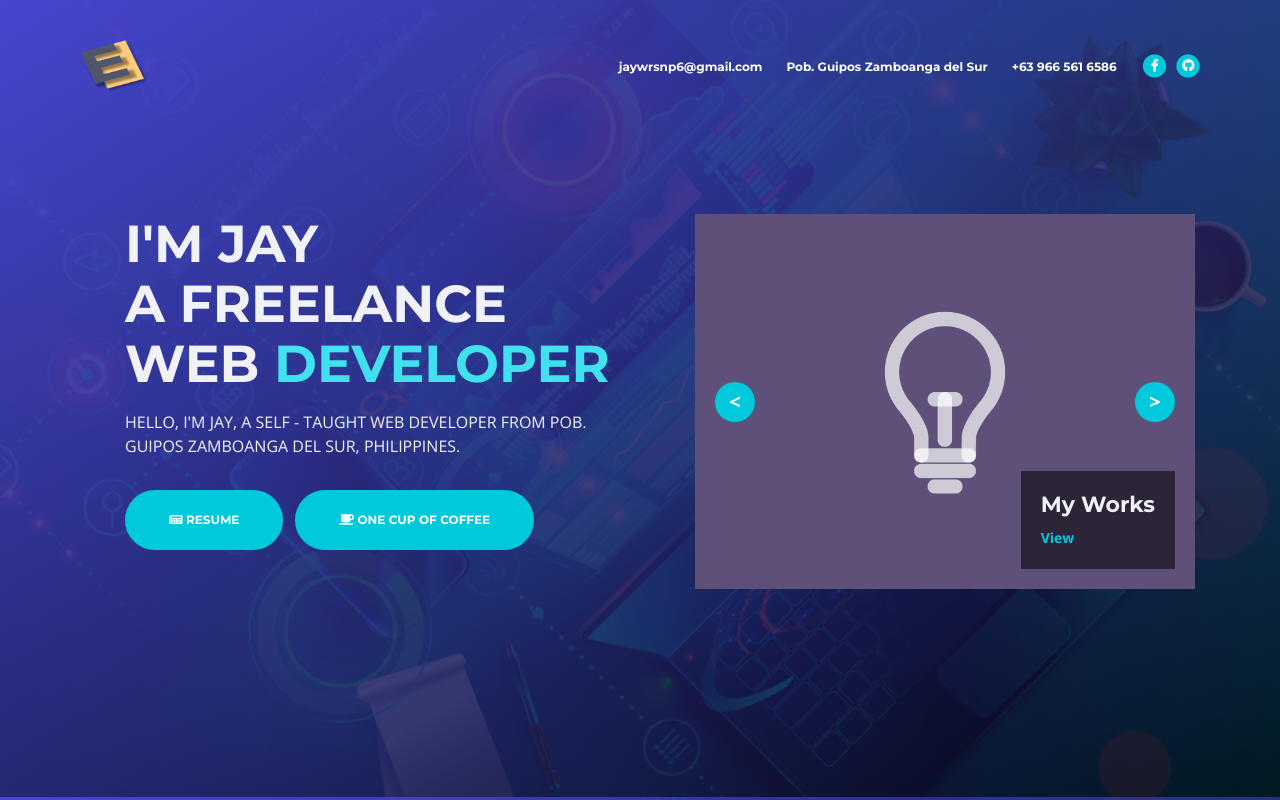
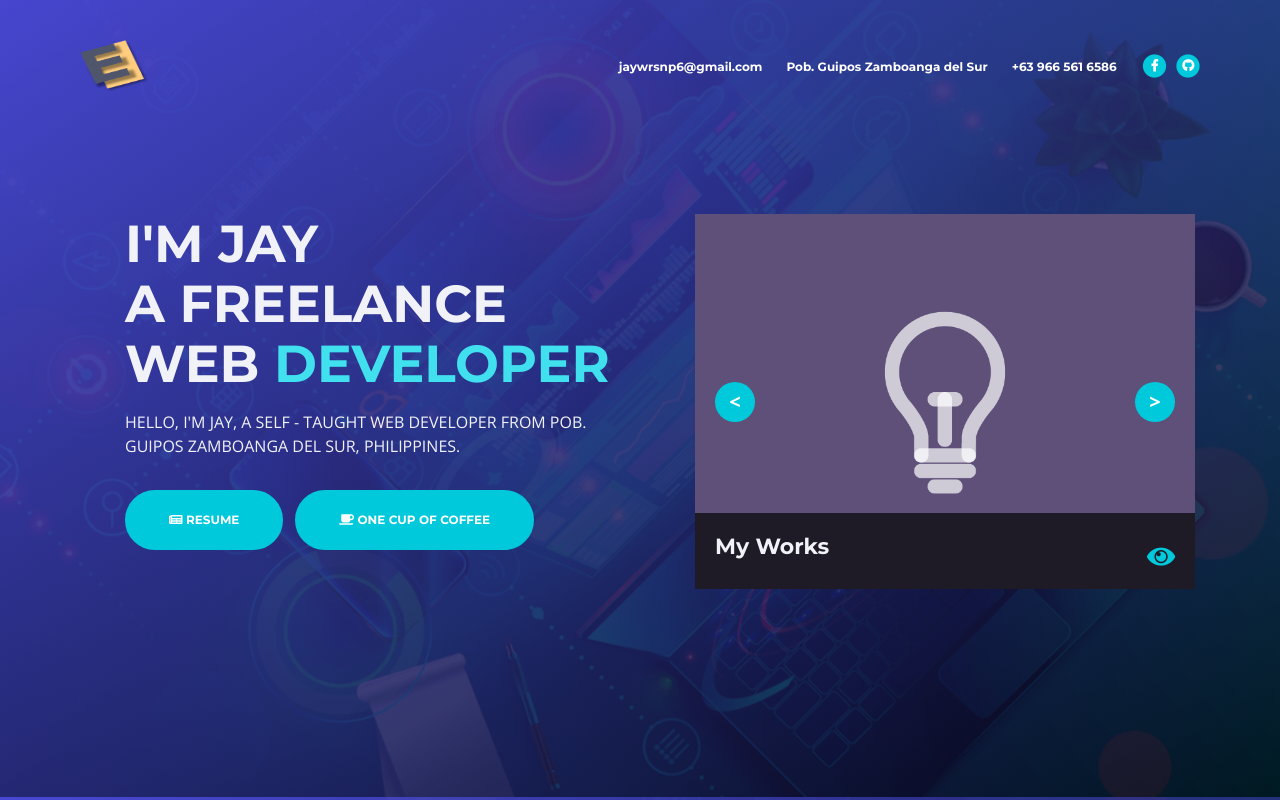
Before and after one commit to edmar-afk/JayForCode-old, a PHP site: page / in a window 1280 px wide. Run offline with PHP 8.4, Linux system fonts and the light colour scheme.

Commit message:
added new

```diff
--- a/css/skills.css
+++ b/css/skills.css
@@ -82,7 +82,7 @@
 
 @media screen and (max-width: 768px){
 	.cards_wrap{
-        margin-top: 250px;
+        margin-top: 10px;
     }
 
     .cards_wrap .card_item{
--- a/css/slider.css
+++ b/css/slider.css
@@ -17,14 +17,22 @@
 
   .text-block {
     position: absolute;
-    bottom: 20px;
-    right: 20px;
-    background-color: rgba(0, 0, 0, 0.534);
+    bottom: 0;
+    right: 0;
+    width: 100%;
+    background-color: rgba(0, 0, 0, 0.678);
     color: white;
     padding-left: 20px;
     padding-right: 20px;
     padding-top: 20px;
     padding-bottom: 20px;
+  }
+
+  .slider-view{
+    position: absolute;
+    font-size:25px;
+    right: 20px;
+    bottom:20px;
   }
 
   .text-block a{
--- a/index.html
+++ b/index.html
@@ -129,7 +129,9 @@
                                     <img src="images/works.gif" />
                                     <div class="text-block">
                                         <h4>My Works</h4>
-                                        <a href="#" id="myBtnWorks">View</a>
+                                        <a href="#" id="myBtnWorks">
+                                            <span class="slider-view fa fa-eye"></span>
+                                        </a>
                                     </div>
                                 </div>
 
@@ -137,7 +139,9 @@
                                     <img src="images/achievements.gif" />
                                     <div class="text-block">
                                         <h4>My Achievements</h4>
-                                        <a href="#" id="myBtnAchieve">View</a>
+                                        <a href="#" id="myBtnAchieve">
+                                            <span class="slider-view fa fa-eye"></span>
+                                        </a>
                                     </div>
                                 </div>
 
@@ -145,7 +149,9 @@
                                     <img src="images/about-me.gif" />
                                     <div class="text-block">
                                         <h4>About me</h4>
-                                        <a href="#" id="myBtnAbout">View</a>
+                                        <a href="#" id="myBtnAbout">
+                                            <span class="slider-view fa fa-eye"></span>
+                                        </a>
                                     </div>
                                 </div>
 
@@ -153,7 +159,9 @@
                                     <img src="images/skills.gif" />
                                     <div class="text-block">
                                         <h4>My Skills</h4>
-                                        <a href="#" id="myBtnSkills">View</a>
+                                        <a href="#" id="myBtnSkills">
+                                            <span class="slider-view fa fa-eye"></span>
+                                        </a>
                                     </div>
                                 </div>
 
@@ -494,8 +502,8 @@
                                 <div class="role_name">Python</div>
                                 <div class="real_name">
                                     <span class="fa fa-star checked"></span>
-                                    <span class="fa fa-star checked"></span>
-                                    <span class="fa fa-star checked"></span>
+                                    <span class="fa fa-star"></span>
+                                    <span class="fa fa-star"></span>
                                     <span class="fa fa-star"></span>
                                     <span class="fa fa-star"></span>
                                 </div>
```
Also changed, not shown: images/resume.png.
